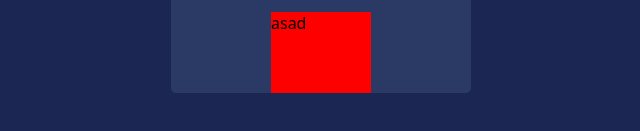
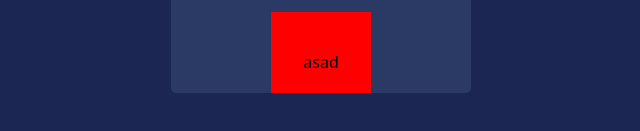
Before and after one commit to muhammad-salman-webdev/learning-css, a plain HTML site: page practice-set/Sizing & DImention/index.html in a window 1280 px wide. Shown: the part 587-718 px from the top of the page, 319-959 px from the left. Drawn offline with Linux system fonts and the light colour scheme.

Commit message:
Practice Set Checked 9/10

```diff
--- a/practice-set/Sizing & DImention/index.html
+++ b/practice-set/Sizing & DImention/index.html
@@ -8,6 +8,7 @@
   </head>
   <body>
     <div class="container">
+      <div>
         <ul>
           <h1><a>DEVICES</a></h1>
           <li><a>House exterior</a></li>
@@ -19,5 +20,6 @@
         </ul>
         <div class="anima"><p>asad</p></div>
       </div>
+    </div>
   </body>
 </html>
--- a/practice-set/Sizing & DImention/style.css
+++ b/practice-set/Sizing & DImention/style.css
@@ -5,6 +5,7 @@
   font-family: system-ui, -apple-system, BlinkMacSystemFont, "Segoe UI", Roboto,
     Oxygen, Ubuntu, Cantarell, "Open Sans", "Helvetica Neue", sans-serif;
 }
+
 body {
   display: flex;
   align-items: center;
@@ -12,28 +13,35 @@ body {
   height: 100vh;
   background-color: #1b2653;
 }
+
 .container {
-  display: flex;
-  flex-direction: column;
   max-height: 70vh;
   overflow: auto;
   min-height: 70vh;
   width: 300px;
   border-radius: 5px;
   background-color: #2b3a65;
-
   align-items: center;
   justify-content: center;
+
+  div {
+    display: flex;
+    flex-direction: column;
+    justify-content: center;
+    align-items: center;
+  }
 }
 
 ul {
   width: 100%;
   padding: 0 15px 0 15px;
 }
+
 ul h1 {
   font-size: 15px;
   color: #a1b0ca;
 }
+
 ul li {
   width: 100%;
   list-style: none;
@@ -42,29 +50,34 @@ ul li {
   border: 1px solid #a1b0ca;
   border-radius: 8px;
 }
+
 ul li a {
   color: #a1b0ca;
   text-decoration: none;
   font-weight: 700;
   padding: 0 0 0 20px;
 }
+
 ul li:hover {
   color: #07476a;
   background-color: #53e0fc;
 }
+
 ul li:hover a {
   color: #07476a;
   background-color: #53e0fc;
 }
+
 .anima {
   height: 100px;
   width: 100px;
   background-color: red;
-  /* transition-property: height, border-radius, background-color, width, transform; */
-  /* transition-property: all;
+  /* transition-property: height, border-radius, background-color, width, transform;
+    transition-property: all;
     transition-duration: 2s; */
   transition: all 2s;
 }
+
 .anima:hover {
   border-radius: 100px;
   height: 200px;
```
Lines whose indentation alone changed are shown as unchanged.
